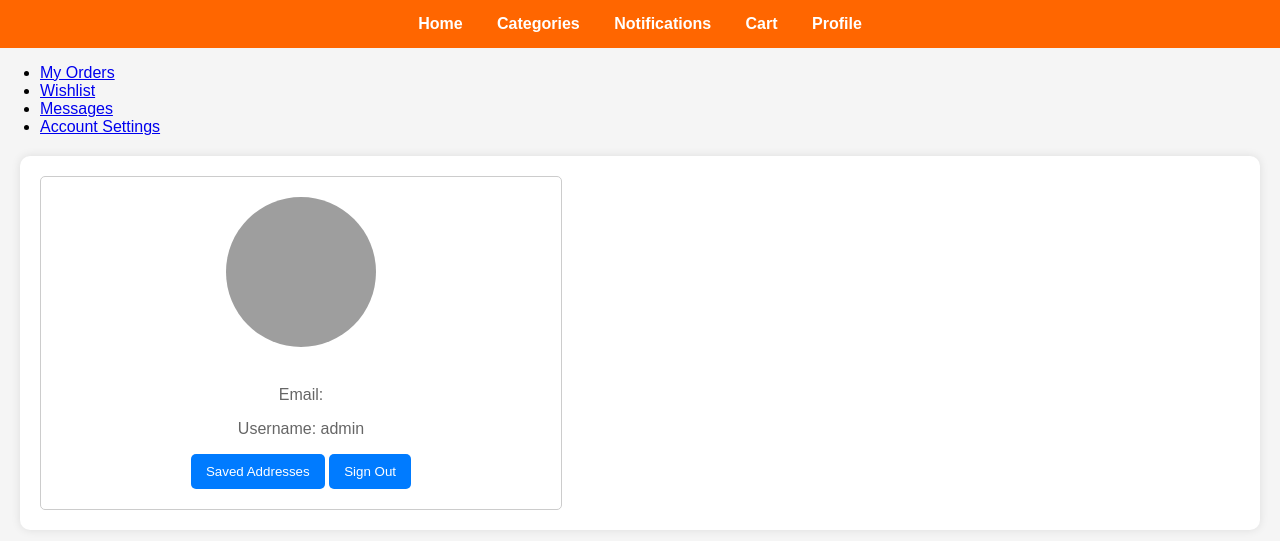
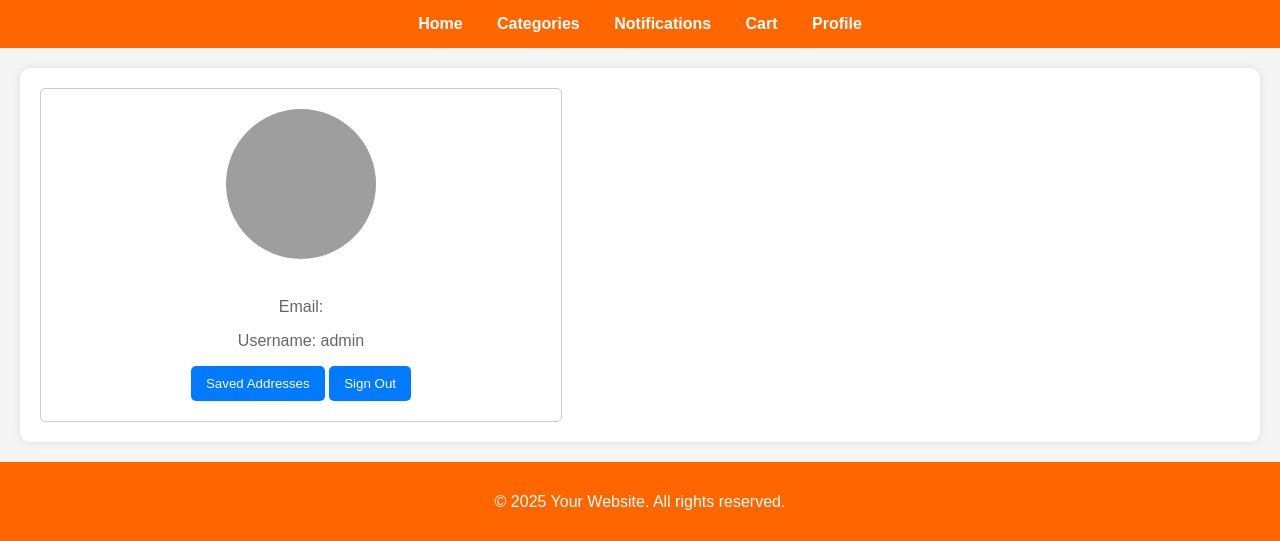
Before and after one commit to chelloraine/Collectibles, a PHP site: page /website/userprofile.php in a window 1280 px wide. Shown: the top 541 px of the page. Run offline with PHP 8.4, Linux system fonts and the light colour scheme; a user stored in the database is signed in; data comes from the database, SQL or seed files in the repository; tables that the repository leaves empty hold one stand-in row (values such as "Sample post"); grey boxes are pictures that could not be loaded.

Commit message:
Mar 31, 2025, 8:20 AM

```diff
--- a/USERPAGE/userprofile.php
+++ b/USERPAGE/userprofile.php
@@ -54,15 +54,6 @@ $conn->close();
                 <li><a href="userprofile.php">Profile</a></li>
             </ul>
         </nav>
-
-<aside class="sidebar">
-    <ul>
-        <li><a href="#">My Orders</a></li>
-        <li><a href="#">Wishlist</a></li>
-        <li><a href="#">Messages</a></li>
-        <li><a href="#" id="account-settings-link">Account Settings</a></li>
-    </ul>
-</aside>
 
     </header>
 
```
